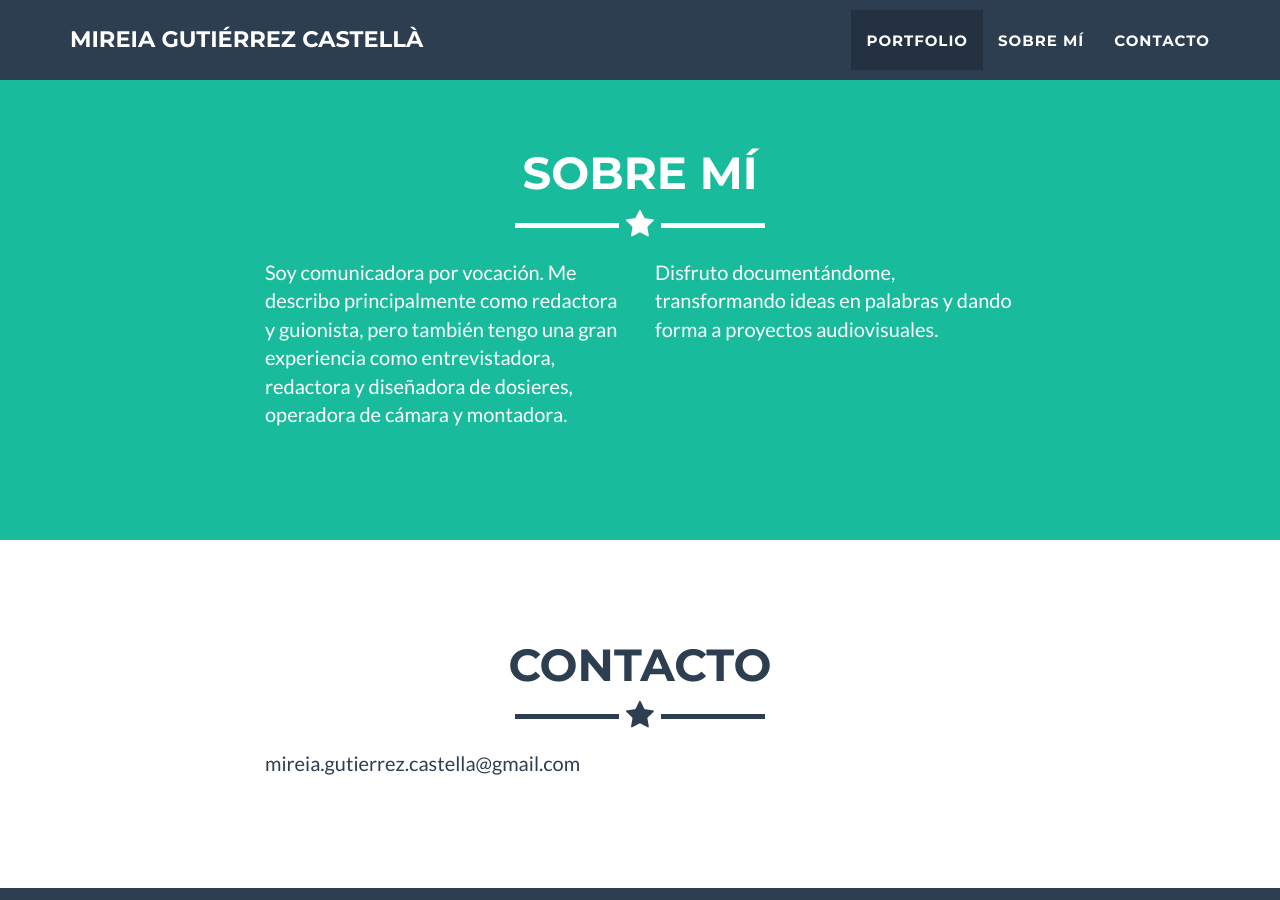
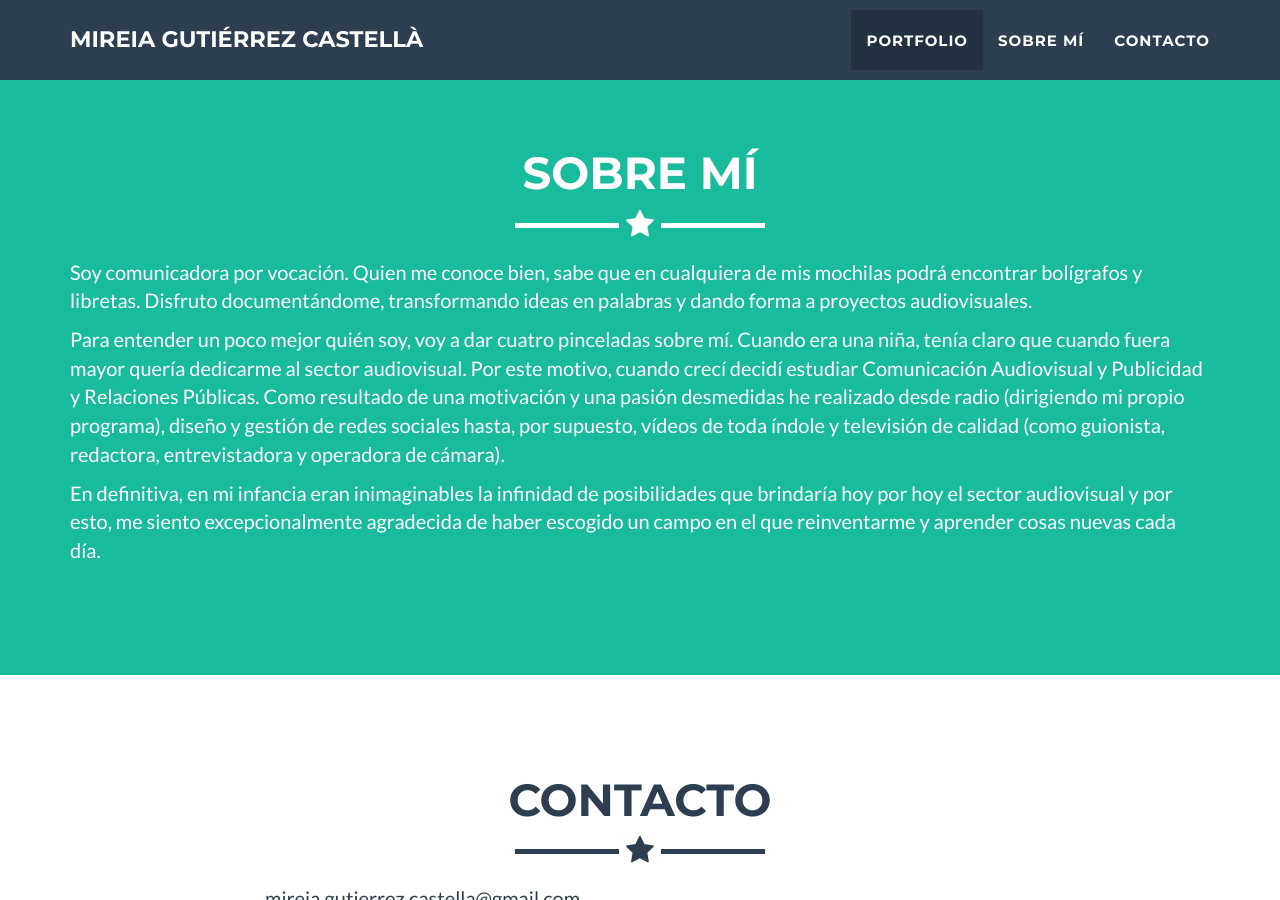
Before and after one commit to belzoond/pagina-mireia, a Jekyll site: the page built from _posts/2021-10-15-moments-1.markdown, in a window 1280 px wide and 900 px high, scrolled down 1917 px. Built offline with Jekyll 4.4.1, drawn with Linux system fonts in a browser that asks for light colours.

Commit message:
Texto sobre mí

```diff
--- a/_includes/about.html
+++ b/_includes/about.html
@@ -8,11 +8,10 @@
                 </div>
             </div>
             <div class="row">
-                <div class="col-lg-4 col-lg-offset-2">
-                    <p>Soy comunicadora por vocación. Me describo principalmente como redactora y guionista, pero también tengo una gran experiencia como entrevistadora, redactora y diseñadora de dosieres, operadora de cámara y montadora.</p>
-                </div>
-                <div class="col-lg-4">
-                    <p> Disfruto documentándome, transformando ideas en palabras y dando forma a proyectos audiovisuales. </p>
+                <div class="col-lg-12">
+                    <p>Soy comunicadora por vocación. Quien me conoce bien, sabe que en cualquiera de mis mochilas podrá encontrar bolígrafos y libretas. Disfruto documentándome, transformando ideas en palabras y dando forma a proyectos audiovisuales.</p>
+                    <p>Para entender un poco mejor quién soy, voy a dar cuatro pinceladas sobre mí. Cuando era una niña, tenía claro que cuando fuera mayor quería dedicarme al sector audiovisual. Por este motivo, cuando crecí decidí estudiar Comunicación Audiovisual y Publicidad y Relaciones Públicas. Como resultado de una motivación y una pasión desmedidas he realizado desde radio (dirigiendo mi propio programa), diseño y gestión de redes sociales hasta, por supuesto, vídeos de toda índole y televisión de calidad (como guionista, redactora, entrevistadora y operadora de cámara).</p>
+                    <p>En definitiva, en mi infancia eran inimaginables la infinidad de posibilidades que brindaría hoy por hoy el sector audiovisual y por esto, me siento excepcionalmente agradecida de haber escogido un campo en el que reinventarme y aprender cosas nuevas cada día.</p>
                 </div>
             </div>
         </div>
```
